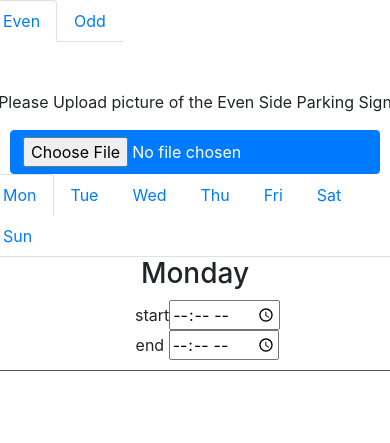
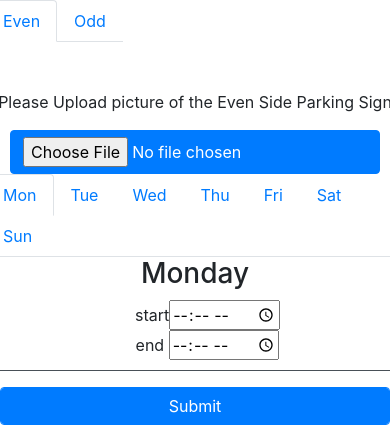
Before and after one commit to xenosnikos/parkbud, a PHP site: template parkbud/templates/ruleadd.html.twig in a window 390 px wide. Shown: the part 1302-1745 px from the top of the page. Before the commit the page ends 1673 px from the top, so only its background shows below. Run offline with PHP 8.4, Linux system fonts and the light colour scheme; the template is opened without the code that fills it, so the values that code supplies are empty; some libraries are stand-ins or nearby versions.

Commit message:
Fix the ruleadd responsive design

```diff
--- a/parkbud/css/style.css
+++ b/parkbud/css/style.css
@@ -26,3 +26,7 @@
         width: 100%;
     }
 }
+
+.addrule-form{
+    padding-bottom: 5%;
+}
--- a/parkbud/templates/master.html.twig
+++ b/parkbud/templates/master.html.twig
@@ -2,7 +2,7 @@
 <html>
 	<head>
 		{% block head %}
-
+			<meta name="viewport" content="width=device-width, initial-scale=1.0">
 			<script src="https://cdnjs.cloudflare.com/ajax/libs/jquery/2.1.3/jquery.min.js"></script>
 			<script src="https://cdnjs.cloudflare.com/ajax/libs/twitter-bootstrap/3.1.1/js/bootstrap.min.js"></script>
 			<link rel="stylesheet" href="https://stackpath.bootstrapcdn.com/bootstrap/4.1.3/css/bootstrap.min.css" integrity="sha384-MCw98/SFnGE8fJT3GXwEOngsV7Zt27NXFoaoApmYm81iuXoPkFOJwJ8ERdknLPMO" crossorigin="anonymous">
--- a/parkbud/templates/ruleadd.html.twig
+++ b/parkbud/templates/ruleadd.html.twig
@@ -33,7 +33,7 @@
             </div>
 
             <div class="red col-sm-6 ">
-                <form method="POST" enctype="multipart/form-data">
+                <form method="POST" enctype="multipart/form-data" class="addrule-form">
 
                     <!-- Display Street Name from Map Search -->
                     <input name="sideFlag" id="sideFlag" type="hidden" />
@@ -297,8 +297,7 @@
 
                             </div>
 
-
-
+                            <input type="submit" class="btn btn-primary form-control"/>
                 </form>
             </div>
         </div>
```
